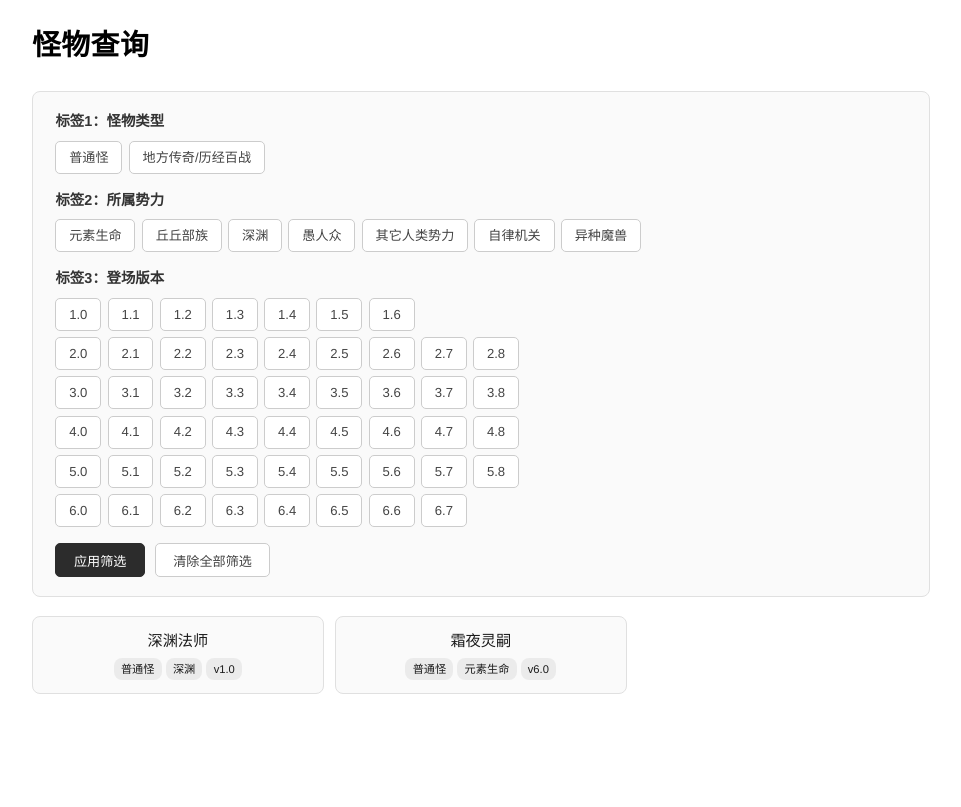
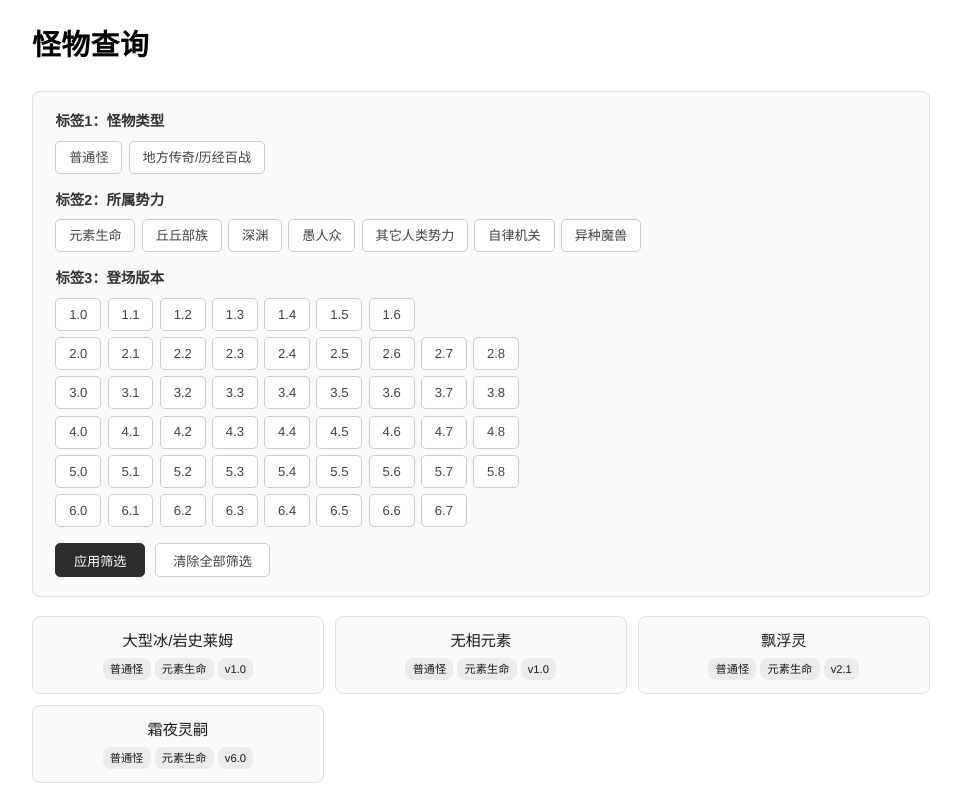
Before and after one commit to JuNltJuNlt/Monster-Mechanic, a plain HTML site: page main.html in a window 1280 px wide. Shown: the whole page, without its empty margins (32-993 px from the left). Drawn offline with Linux system fonts and the light colour scheme.

Commit message:
Update main.html

```diff
--- a/main.html
+++ b/main.html
@@ -501,11 +501,25 @@
 
             const monsters = [
                 {
-                    name: '深渊法师',
+                    name: '大型冰/岩史莱姆',
                     tag1: '普通怪',
-                    tag2: '深渊',
+                    tag2: '元素生命',
                     tag3: '1.0',
-                    detail: '深渊法师机制详情'
+                    detail: '普通史莱姆中唯二带护盾的，分别具有8U冻盾/岩盾。\n拥有护盾时比较活跃，护盾被击破后活性降低，且一段时间后恢复。'
+                },
+                {
+                    name: '飘浮灵',
+                    tag1: '普通怪',
+                    tag2: '元素生命',
+                    tag3: '2.1',
+                    detail: '不附着对应元素，但有对应元素的免疫；死亡后爆炸；拥有「怒气」机制：单次受伤达自身生命上限的18.75%/31.25%/43.75%/56.25%时，会积累20%/40%/70%/100%怒气。\n怒气达到100%后，飘浮灵可获得新技能，且亡语技能伤害提高，并获得额外效果：\n火：留下一个火种，造成二段高额伤害\n水：为大范围的飘浮灵回复20%血量\n风：留下一个风涡，持续牵引角色并造成伤害\n雷：剧烈膨胀并追踪玩家，一段时间后或接触到角色后爆炸\n草：为大范围的飘浮灵填满怒气\n冰：在地面留下冰霜，对站立于其中的角色造成伤害\n岩：大幅提高爆炸范围'
+                },
+                {
+                    name: '无相元素',
+                    tag1: '普通怪',
+                    tag2: '元素生命',
+                    tag3: '1.0',
+                    detail: '共性：会召唤方块保护核心，期间无敌，但可对直接露出的核心造成伤害。'
                 },
                 {
                     name: '霜夜灵嗣',
```
